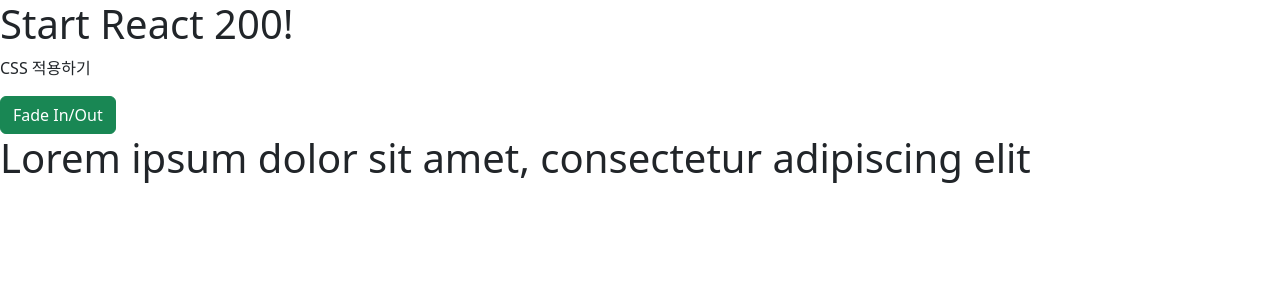
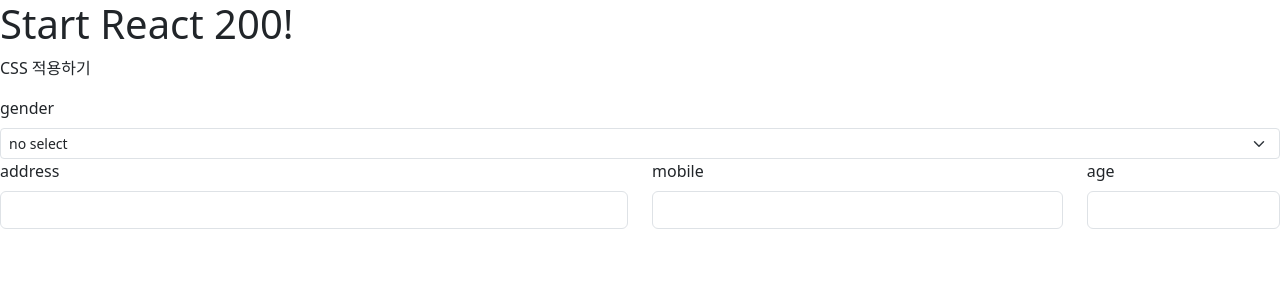
Before and after one commit to jihyean/React200, a React (Create React App) app in the folder client/: page / in a window 1280 px wide. Shown: the top 300 px of the page. Built offline with nearby package versions, Linux system fonts and the light colour scheme.

Commit message:
[044] reactstrap Form 사용하기

```diff
--- a/client/src/App.js
+++ b/client/src/App.js
@@ -1,6 +1,6 @@
 import React from 'react';
 import './App.css';
-import ReactstrapFade from './PART2/R043_ReactstrapFade'
+import ReactstrapForm from './PART2/R044_ReactstrapForm'
 import 'bootstrap/dist/css/bootstrap.css'
 
 function App() {
@@ -8,7 +8,7 @@
     <div>
       <h1>Start React 200!</h1>
       <p>CSS 적용하기</p>
-      <ReactstrapFade />
+      <ReactstrapForm />
     </div>
   );
 }
--- /dev/null
+++ b/client/src/PART2/R044_ReactstrapForm.js
@@ -0,0 +1,38 @@
+import React, { Component } from 'react';
+import { Form, Label, Input, Row, Col, FormGroup } from 'reactstrap';
+
+class R044_ReactstrapForm extends Component {
+  render() {
+    return (
+      <Form>
+        <Label for="exampleGender">gender</Label>
+        <Input type="select" bsSize="sm">
+          <option>no select</option>
+          <option>woman</option>
+          <option>man</option>
+        </Input>
+        <Row form>
+          <Col md={6}>
+            <FormGroup>
+              <Label for="exampleAddress">address</Label>
+              <Input type="text" name="address" id="address"/>
+            </FormGroup>
+          </Col>
+          <Col md={4}>
+            <FormGroup>
+              <Label for="exampleMobile">mobile</Label>
+              <Input type="text" name="mobile" id="mobile"/>
+            </FormGroup>
+          </Col>
+          <Col md={2}>
+            <FormGroup>
+              <Label for="exampleAge">age</Label>
+              <Input type="text" name="age" id="age"/>
+            </FormGroup>
+          </Col>
+        </Row>
+      </Form>
+    )}
+}
+
+export default R044_ReactstrapForm;
```
